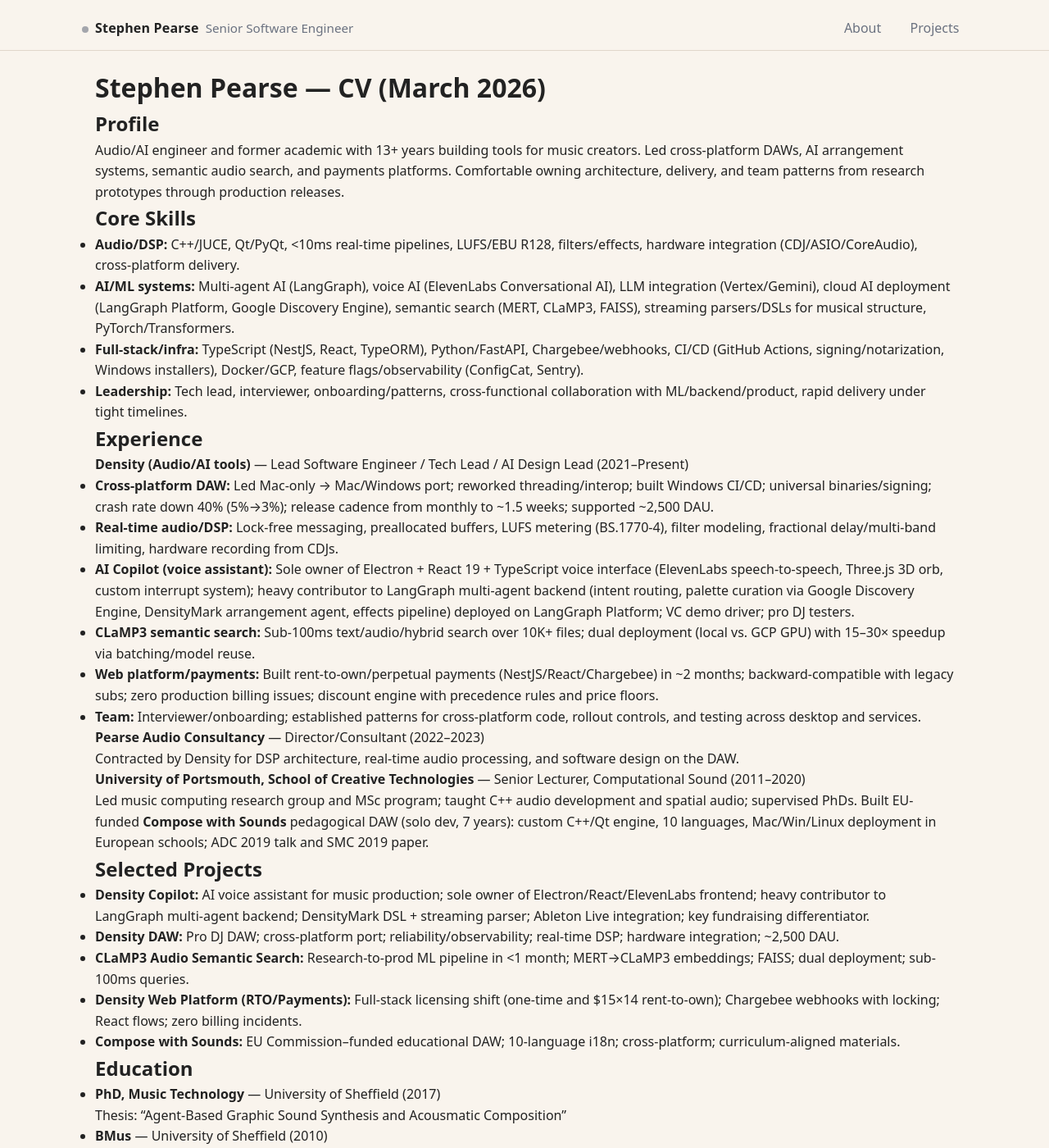
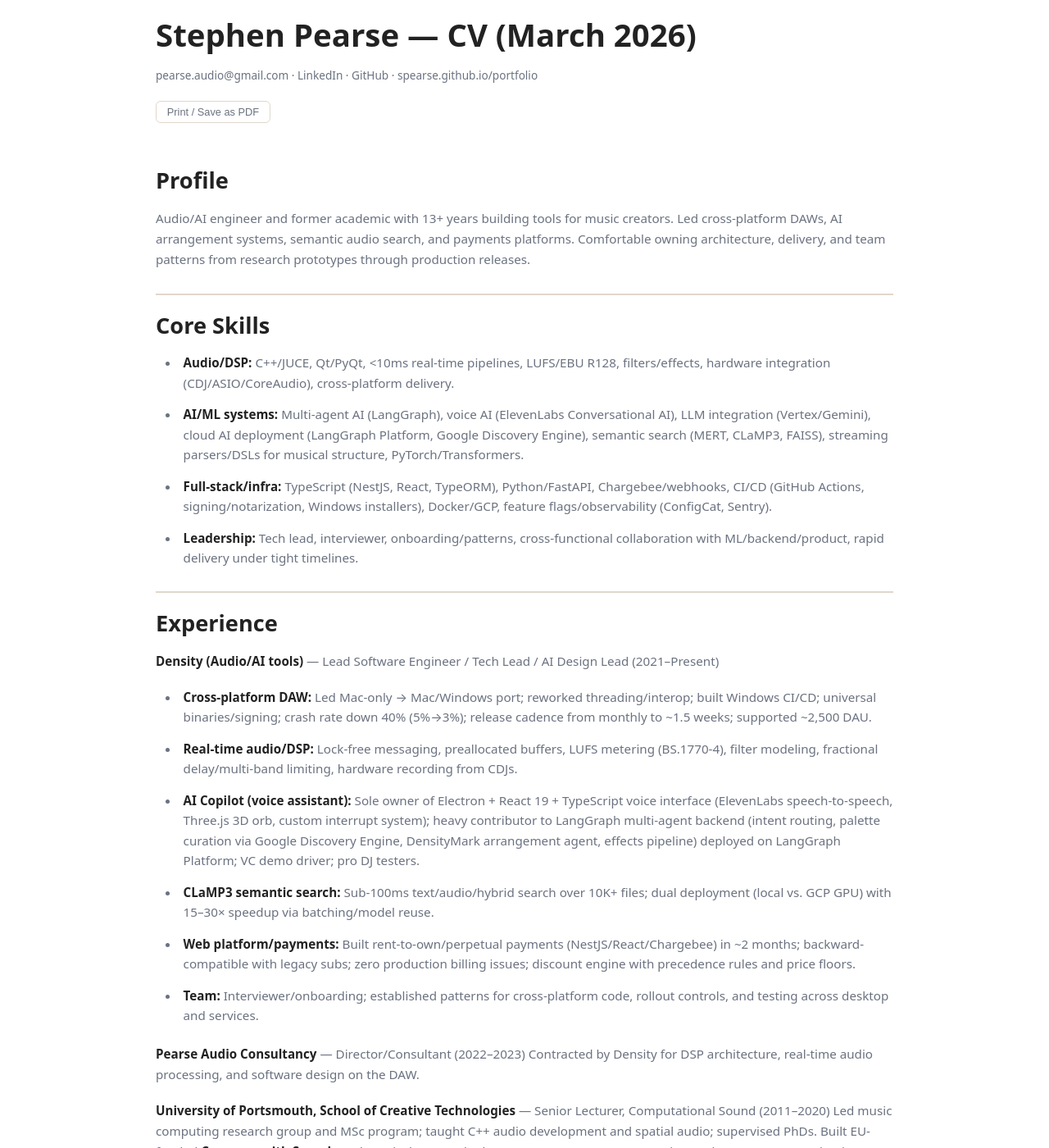
Before and after one commit to spearse/portfolio, a Jekyll site: the page built from cv.md, in a window 1280 px wide and 1400 px high. Shown: the whole window at 82% size. Built offline with Jekyll 4.4.1, drawn with Linux system fonts in a browser that asks for light colours; some of the changed text lies outside the part shown.

Commit message:
Add print-ready CV styling and nav suppression
- Support body_class front matter in default layout for per-page body classes
- Add body.cv: white background, hide sticky nav on CV pages
- Add .cv-contact header block (email/LinkedIn/GitHub/portfolio) below h1
- Add print-btn calling window.print() on both CV pages
- Wrap CV page content in .page-content.cv-page for consistent typography
- Add @media print block: white bg, 2cm margins, compact h2, plain link text, page-break hints
- Tighten .cv-page h2 screen spacing (margin-top 1.8rem, padding-top 1.2rem)

```diff
--- a/_layouts/default.html
+++ b/_layouts/default.html
@@ -6,7 +6,7 @@
     <meta name="viewport" content="width=device-width, initial-scale=1">
     <link rel="stylesheet" href="{{ site.baseurl }}/assets/css/site.css?v={{ site.time | date: '%s' }}">
   </head>
-  <body>
+  <body{% if page.body_class %} class="{{ page.body_class }}"{% endif %}>
     <header class="mast">
       <div class="wrapper mast-inner">
         <div class="brand">
--- a/assets/css/site.css
+++ b/assets/css/site.css
@@ -418,10 +418,57 @@
 /* CV-specific spacing */
 .cv-page{font-size:0.95rem}
 .cv-page h1{margin-bottom:1rem}
-.cv-page h2{margin-top:2.2rem; margin-bottom:1rem}
+.cv-page h2{margin-top:1.8rem; margin-bottom:1rem; padding-top:1.2rem}
 .cv-page h3{margin-top:1.6rem; margin-bottom:.8rem}
 .cv-page p{margin-bottom:1.2rem; line-height:1.65}
 .cv-page ul, .cv-page ol{padding-left:1.8rem; margin-bottom:1.4rem}
 .cv-page li{margin-bottom:.9rem; line-height:1.6}
 
+/* CV pages: white background, hide nav (screen) */
+body.cv{background:#fff}
+body.cv .mast,
+body.cv .mobile-nav-overlay{display:none}
+
+/* CV contact header line */
+.cv-contact{font-size:0.85rem; color:var(--muted); margin:0.25rem 0 0.6rem; line-height:1.6}
+.cv-contact a{color:var(--muted); text-decoration:none; border-bottom:none}
+.cv-contact a:hover{color:var(--cta)}
+
+/* Print / Save as PDF button */
+.print-btn{
+  font-size:0.8rem;
+  padding:0.3rem 0.8rem;
+  border:1px solid var(--line);
+  border-radius:6px;
+  background:transparent;
+  color:var(--muted);
+  cursor:pointer;
+  margin-bottom:1.5rem;
+  display:inline-block;
+}
+.print-btn:hover{border-color:var(--cta); color:var(--cta)}
+
+/* Print styles */
+@media print{
+  @page{margin:2cm 2.5cm}
+  html,body{background:white !important; color:black !important}
+  .mast,.mobile-nav-overlay,.print-btn{display:none !important}
+  .wrapper{max-width:none !important; padding:0 !important}
+  .page-content{max-width:none}
+  .page-content h2,.cv-page h2{
+    font-size:1rem;
+    margin-top:1rem;
+    padding-top:0.6rem;
+    border-top:1px solid #999;
+  }
+  .page-content li,.cv-page li{margin-bottom:0.25rem}
+  a{color:black !important; text-decoration:none !important; border:none !important}
+  h1,h2,h3,h4,h5,h6{page-break-after:avoid}
+  li,p{page-break-inside:avoid}
+  .highlight-box,.metrics-box,.two-col,.col-box{
+    box-shadow:none;
+    border-color:#ccc;
+  }
+}
+
 /* GitHub heatmap */
--- a/cv.md
+++ b/cv.md
@@ -2,9 +2,21 @@
 layout: default
 title: Stephen Pearse — CV (March 2026)
 permalink: /cv/
+body_class: cv
 ---
 
+<div class="page-content cv-page" markdown="1">
+
 # Stephen Pearse — CV (March 2026)
+
+<p class="cv-contact">
+  <a href="mailto:pearse.audio@gmail.com">pearse.audio@gmail.com</a> ·
+  <a href="https://www.linkedin.com/in/stephen-pearse-1870b050/">LinkedIn</a> ·
+  <a href="https://github.com/spearse">GitHub</a> ·
+  <a href="https://spearse.github.io/portfolio/">spearse.github.io/portfolio</a>
+</p>
+
+<button onclick="window.print()" class="print-btn">Print / Save as PDF</button>
 
 ## Profile
 Audio/AI engineer and former academic with 13+ years building tools for music creators. Led cross-platform DAWs, AI arrangement systems, semantic audio search, and payments platforms. Comfortable owning architecture, delivery, and team patterns from research prototypes through production releases.
@@ -39,18 +51,20 @@
 
 ## Education
 - **PhD, Music Technology** — University of Sheffield (2017)
-  Thesis: “Agent-Based Graphic Sound Synthesis and Acousmatic Composition”
+  Thesis: "Agent-Based Graphic Sound Synthesis and Acousmatic Composition"
 - **BMus** — University of Sheffield (2010)
 
 ## Publications & Talks (selected)
-- “No tracks or graphs? Designing sound-based educational audio workstations” — Audio Developer Conference (ADC), 2019 (talk).
-- “Composing with Sounds: Designing an Object-Oriented DAW for the teaching of Sound-Based Composition” — Sound and Music Computing Conference, 2019.
-- “An Agent-Based Approach to Interaction and Composition” — ICMC, 2014.
+- "No tracks or graphs? Designing sound-based educational audio workstations" — Audio Developer Conference (ADC), 2019 (talk).
+- "Composing with Sounds: Designing an Object-Oriented DAW for the teaching of Sound-Based Composition" — Sound and Music Computing Conference, 2019.
+- "An Agent-Based Approach to Interaction and Composition" — ICMC, 2014.
 
 ## Contact
-- Email: pearse.audio@gmail.com
-- Portfolio: https://spearse.github.io/portfolio/
-- LinkedIn: https://www.linkedin.com/in/stephen-pearse-1870b050/
-- GitHub: https://github.com/spearse
-- ADC 2019 talk: https://www.youtube.com/watch?v=kyALim8FSew
-- SMC paper: https://researchportal.port.ac.uk/en/publications/composing-with-sounds-designing-an-object-oriented-daw-for-the-te
+- Email: [pearse.audio@gmail.com](mailto:pearse.audio@gmail.com)
+- Portfolio: [spearse.github.io/portfolio](https://spearse.github.io/portfolio/)
+- LinkedIn: [stephen-pearse-1870b050](https://www.linkedin.com/in/stephen-pearse-1870b050/)
+- GitHub: [github.com/spearse](https://github.com/spearse)
+- ADC 2019 talk: [YouTube](https://www.youtube.com/watch?v=kyALim8FSew)
+- SMC paper: [Research Portal](https://researchportal.port.ac.uk/en/publications/composing-with-sounds-designing-an-object-oriented-daw-for-the-te)
+
+</div>
```
Also changed, not shown: cv_clean.md (+15 -5 lines).
